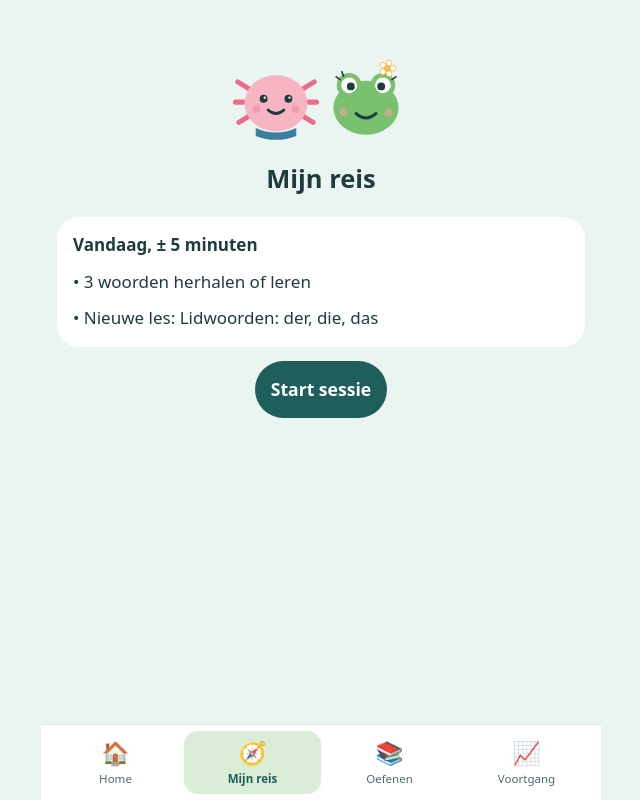
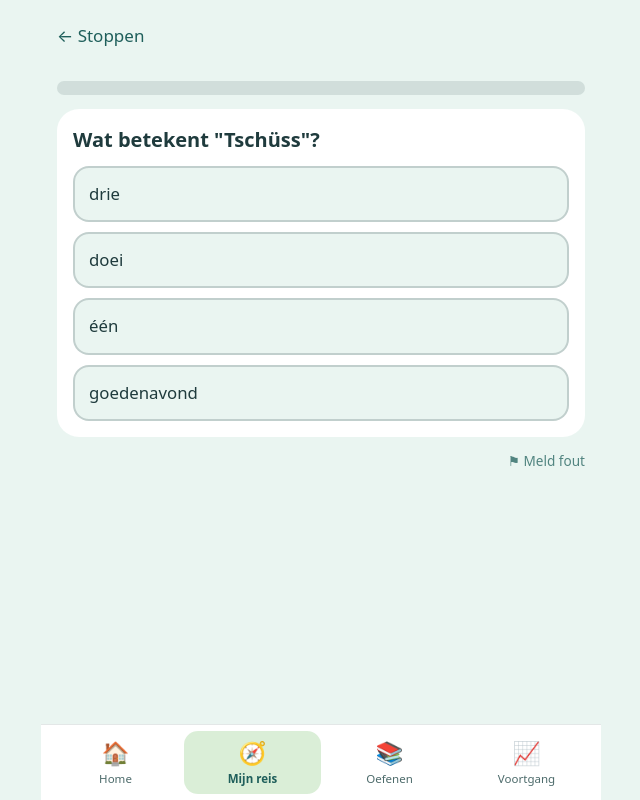
Before and after one commit to karstpalma12345/die-reise, a React (Vite) app: page / in a window 1280 px wide. Both pictures are taken after a click on the button "Verder met je reis · ± 5 min". Shown: the whole page, without its empty margins (319-959 px from the left). Built offline with nearby package versions, Linux system fonts and the light colour scheme.

Commit message:
Add files via upload

```diff
--- a/src/App.tsx
+++ b/src/App.tsx
@@ -27,7 +27,7 @@ export default function App() {
       {error && <div className="error">{error}</div>}
       <main>
         {tab === 'home' && <Home profile={profile} go={setTab} />}
-        {tab === 'journey' && <Journey gainXp={gainXp} />}
+        {tab === 'journey' && <Journey gainXp={gainXp} onExit={() => setTab('home')} />}
         {tab === 'practice' && <Learn gainXp={gainXp} setLevel={setLevel} />}
         {tab === 'progress' && <Soon who="karst" title="Voortgang" text="Hier zie je je niveau, je aandachtspunten en je resultaten." phase="fase 5" />}
       </main>
--- a/src/exercises.ts
+++ b/src/exercises.ts
@@ -6,7 +6,6 @@ export interface Ex {
   vocabId?: string; facet?: Facet; near?: string;
 }
 export const norm = (s: string) => s.toLowerCase().replace(/ß/g, 'ss').replace(/[.,!?"'’]/g, '').replace(/\s+/g, ' ').trim();
-export const isCorrect = (ex: Ex, given: string) => ex.answers.some((a) => norm(a) === norm(given));
 export const shuffle = <T,>(a: T[]): T[] => { const r = [...a]; for (let i = r.length - 1; i > 0; i--) { const j = Math.floor(Math.random() * (i + 1)); [r[i], r[j]] = [r[j], r[i]]; } return r; };
 export const full = (w: Word) => (w.gender ? `${w.gender} ${w.de}` : w.de);
 const info = (w: Word) => `${w.ex} – ${w.exNl}`;
@@ -21,3 +20,21 @@ export function vocabEx(w: Word, kind: 'recog' | 'recall' | 'article', pool: Wor
   const others = shuffle(pool.filter((p) => p.id !== w.id && p.type === w.type && p.nl !== w.nl)).slice(0, 3).map((p) => p.nl);
   return { ...base, id: `${w.id}-de2nl`, kind: 'mc', prompt: `Wat betekent "${full(w)}"?`, options: shuffle([w.nl, ...others]), answers: [w.nl], category: 'vocabulary' };
 }
+
+// Antwoordcontrole met drie uitkomsten: full (goed), variant (bijna goed: schrijfvariant) of wrong.
+// Bij typen telt een andere hoofdletter, ß→ss, ä/ö/ü → a/o/u of ae/oe/ue als schrijfvariant. Zet CASE_STRICT op false om hoofdletters te negeren.
+const CASE_STRICT = true;
+const TWINS = new Set(['schon', 'wurde', 'zahlen', 'bar']); // zonder trema een ander woord (schön/schon): nooit een variant
+const strip = (s: string) => s.replace(/[.,!?"'’]/g, '').replace(/\s+/g, ' ').trim();
+const forms = (a: string) => { const s = strip(a).toLowerCase().replace(/ß/g, 'ss');
+  return [s, s.replace(/ä/g, 'a').replace(/ö/g, 'o').replace(/ü/g, 'u'), s.replace(/ä/g, 'ae').replace(/ö/g, 'oe').replace(/ü/g, 'ue')]; };
+export type Grade = 'full' | 'variant' | 'wrong';
+export function grade(ex: Ex, given: string): Grade {
+  const g = strip(given); if (!g) return 'wrong'; const low = g.toLowerCase();
+  if (ex.kind !== 'type') return ex.answers.some((a) => strip(a).toLowerCase() === low) ? 'full' : 'wrong'; // meerkeuze en woordvolgorde: hoofdletters tellen niet
+  if (ex.answers.some((a) => strip(a) === g)) return 'full';
+  if (TWINS.has(low)) return 'wrong';
+  if (ex.answers.some((a) => forms(a).includes(low.replace(/ß/g, 'ss')))) return CASE_STRICT || low !== strip(ex.answers[0]).toLowerCase() ? 'variant' : 'full';
+  return 'wrong';
+}
+export const isCorrect = (ex: Ex, given: string) => grade(ex, given) !== 'wrong';
--- /dev/null
+++ b/src/reports.ts
@@ -0,0 +1,14 @@
+// "Meld fout": meldingen blijven lokaal op je toestel. Via Oefenen → Gemelde fouten kopieer je de lijst om aan Claude te geven.
+import { get, put } from './db';
+import type { Ex } from './exercises';
+import { APP_VERSION } from './version';
+import { dayStr } from './srs';
+export interface Report { t: number; day: string; version: string; id: string; prompt: string; options?: string[]; answers: string[]; explain: string; topic: string }
+export const loadReports = async (): Promise<Report[]> => (await get<Report[]>('kv', 'reports')) ?? [];
+export async function addReport(ex: Ex): Promise<void> {
+  const all = await loadReports(); if (all.some((r) => r.id === ex.id)) return;
+  await put('kv', 'reports', [...all, { t: Date.now(), day: dayStr(), version: APP_VERSION, id: ex.id, prompt: ex.prompt, options: ex.options, answers: ex.answers, explain: ex.explain, topic: ex.topic }]);
+}
+export const clearReports = () => put('kv', 'reports', [] as Report[]);
+export const reportsText = (r: Report[]) => `Gemelde fouten – Die Reise v${r[0]?.version ?? APP_VERSION}\n\n` + r.map((x, i) =>
+  `${i + 1}. [${x.id}] ${x.prompt}${x.options ? ' (opties: ' + x.options.join(' / ') + ')' : ''}\n   Antwoord in de app: ${x.answers.join(' / ')}\n   Uitleg in de app: ${x.explain}`).join('\n\n');
--- a/src/screens/Journey.tsx
+++ b/src/screens/Journey.tsx
@@ -25,40 +25,36 @@ async function buildPlan(): Promise<Plan> {
   return { phases, lines };
 }
 
-export default function Journey({ gainXp }: { gainXp: (n: number) => void }) {
+export default function Journey({ gainXp, onExit }: { gainXp: (n: number) => void; onExit: () => void }) {
   const [plan, setPlan] = useState<Plan | null>(null);
-  const [step, setStep] = useState<'intro' | 'run' | 'end'>('intro');
+  const [step, setStep] = useState<'loading' | 'run' | 'end'>('loading');
   const [p, setP] = useState(0); const [explain, setExplain] = useState(false);
   const acc = useRef({ score: 0, total: 0, wrong: [] as Wrong[] });
-  useEffect(() => { if (step === 'intro') { setPlan(null); buildPlan().then(setPlan); } }, [step]);
+  // Geen tussenscherm: de sessie start direct.
+  useEffect(() => { if (step === 'loading') buildPlan().then((pl) => { acc.current = { score: 0, total: 0, wrong: [] }; setPlan(pl); setP(0); setExplain(pl.phases[0].kind === 'lesson'); setStep('run'); }); }, [step]);
 
-  if (step === 'intro') return (
-    <div className="screen center"><Duo size={90} /><h2>Mijn reis</h2>
-      {!plan ? <p className="muted">Even je sessie voorbereiden…</p> : <>
-        <div className="card wrongs"><strong>Vandaag, ± 5 minuten</strong>{plan.lines.map((l) => <span key={l}>• {l}</span>)}</div>
-        <button className="primary" onClick={() => { acc.current = { score: 0, total: 0, wrong: [] }; setP(0); setExplain(plan.phases[0].kind === 'lesson'); setStep('run'); }}>Start sessie</button></>}
-    </div>);
-
+  if (step === 'loading' || !plan) return <div className="screen center"><Duo size={90} /><p className="muted">Even je sessie voorbereiden…</p></div>;
   if (step === 'end') return (
     <div className="screen center"><Duo size={90} mood="cheer" /><h2>Sessie klaar!</h2>
       <div className="stat big"><b>{acc.current.score}/{acc.current.total}</b><span>goed</span></div>
       {acc.current.wrong.length > 0 && <div className="card wrongs"><strong>Om nog eens te bekijken ({acc.current.wrong.length})</strong>
         {acc.current.wrong.map((x, i) => <div key={i} className="wr"><b>{x.prompt}</b><span>Juist: {x.correct}</span><span className="muted">{x.explain}</span></div>)}</div>}
       <p className="muted">Fouten komen vanzelf terug in een volgende sessie.</p>
-      <button className="primary" onClick={() => setStep('intro')}>Nog een sessie</button></div>);
+      <button className="primary" onClick={() => setStep('loading')}>Nog een sessie</button><button className="link" onClick={onExit}>Terug naar Home</button></div>);
 
-  const ph = plan!.phases[p];
+  const ph = plan.phases[p];
   if (ph.kind === 'lesson' && explain) return (
-    <div className="screen"><button className="link" onClick={() => setStep('intro')}>← Stoppen</button><h2>{ph.l.title}</h2><p className="muted">Doel: {ph.l.objective}</p>
+    <div className="screen"><button className="link" onClick={onExit}>← Stoppen</button><h2>{ph.l.title}</h2><p className="muted">Doel: {ph.l.objective}</p>
       {ph.l.sections.map((s) => <div className="card" key={s.h}><strong>{s.h}</strong><p style={{ whiteSpace: 'pre-line' }}>{s.body}</p>
         {s.examples?.map(([de, nl]) => <details key={de}><summary>{de}</summary><span className="muted">{nl}</span></details>)}</div>)}
       <button className="primary" onClick={() => setExplain(false)}>Naar de oefeningen</button></div>);
 
-  return <Practice key={p} title={ph.title} exercises={ph.ex} onAnswer={recordAnswer} onExit={() => setStep('intro')}
+  const offset = plan.phases.slice(0, p).reduce((n, x) => n + x.ex.length, 0); const grandTotal = plan.phases.reduce((n, x) => n + x.ex.length, 0);
+  return <Practice key={p} title={ph.title} hideTitle offset={offset} grandTotal={grandTotal} exercises={ph.ex} onAnswer={recordAnswer} onExit={onExit}
     onDone={async (s, t, w) => {
       acc.current = { score: acc.current.score + s, total: acc.current.total + t, wrong: [...acc.current.wrong, ...w] };
       if (ph.kind === 'lesson' && s / t >= 0.7) { await put('lessons', ph.l.id, { id: ph.l.id, done: true, score: s, date: dayStr() }); gainXp(20); }
-      if (p + 1 < plan!.phases.length) { setP(p + 1); setExplain(plan!.phases[p + 1].kind === 'lesson'); }
+      if (p + 1 < plan.phases.length) { setP(p + 1); setExplain(plan.phases[p + 1].kind === 'lesson'); }
       else { gainXp(acc.current.score * 10 + 10); setStep('end'); }
     }} />;
 }
--- a/src/screens/Learn.tsx
+++ b/src/screens/Learn.tsx
@@ -1,5 +1,6 @@
 import { useCallback, useEffect, useState } from 'react';
 import Practice, { type Wrong } from './Practice';
+import ReportsCard from './Reports';
 import { APP_VERSION } from '../version';
 import { recordAnswer } from '../progress';
 import { all, put } from '../db';
@@ -62,6 +63,7 @@ export default function Learn({ gainXp, setLevel }: Props) {
           <strong>{done.has(l.id) ? '✅ ' : open ? '' : '🔒 '}{l.title}</strong><span className="muted">{l.level} · {open ? l.objective : 'Rond eerst de vorige les af.'}</span></button>; })}
       <h3>Instaptoets</h3>
       <div className="card"><p>10 korte vragen om te schatten waar je begint. Je mag ook gewoon bij A0 starten.</p><button className="chip" onClick={() => setView({ t: 'place' })}>Start instaptoets</button></div>
+      <ReportsCard />
       <div className="card"><strong>Spreken en luisteren</strong><p>Komt binnenkort: Carla spreekt woorden en zinnen uit en jij neemt jezelf op.</p></div>
     </div>
   );
--- a/src/screens/Practice.tsx
+++ b/src/screens/Practice.tsx
@@ -1,41 +1,54 @@
 import { useEffect, useRef, useState } from 'react';
-import { type Ex, isCorrect, norm } from '../exercises';
+import { type Ex, type Grade, grade, norm } from '../exercises';
+import { addReport } from '../reports';
 export interface Wrong { prompt: string; correct: string; explain: string }
-interface Props { title: string; exercises: Ex[]; onAnswer?: (ex: Ex, ok: boolean, given: string) => void; onDone: (score: number, total: number, wrong: Wrong[]) => void; onExit: () => void; showFeedback?: boolean; }
-const AUTO_MS = 1000; // na een goed antwoord gaat de app na 1 seconde vanzelf door
+interface Props { title: string; exercises: Ex[]; onAnswer?: (ex: Ex, ok: boolean, given: string, partial?: boolean) => void; onDone: (score: number, total: number, wrong: Wrong[]) => void; onExit: () => void;
+  showFeedback?: boolean; offset?: number; grandTotal?: number; hideTitle?: boolean; }
+const AUTO = { full: 1000, variant: 2500 }; // ms tot de volgende vraag vanzelf start
 
-export default function Practice({ title, exercises, onAnswer, onDone, onExit, showFeedback = true }: Props) {
-  const [i, setI] = useState(0); const [given, setGiven] = useState(''); const [res, setRes] = useState<boolean | null>(null);
-  const [score, setScore] = useState(0); const [picked, setPicked] = useState<number[]>([]);
-  const wrongRef = useRef<Wrong[]>([]);
+export default function Practice({ title, exercises, onAnswer, onDone, onExit, showFeedback = true, offset = 0, grandTotal, hideTitle }: Props) {
+  const [i, setI] = useState(0); const [given, setGiven] = useState(''); const [res, setRes] = useState<Grade | null>(null);
+  const [score, setScore] = useState(0); const [picked, setPicked] = useState<number[]>([]); const [reported, setReported] = useState('');
+  const wrongRef = useRef<Wrong[]>([]); const inputRef = useRef<HTMLInputElement>(null);
   const ex = exercises[i];
   const next = (sc = score) => { if (i + 1 >= exercises.length) onDone(sc, exercises.length, wrongRef.current); else { setI(i + 1); setGiven(''); setRes(null); setPicked([]); } };
-  useEffect(() => { if (res === true && showFeedback) { const t = setTimeout(() => next(), AUTO_MS); return () => clearTimeout(t); } }, [res, i]); // eslint-disable-line
   const submit = (g: string) => {
     if (res !== null || !g.trim()) return;
-    const ok = isCorrect(ex, g);
+    const r = grade(ex, g); const ok = r !== 'wrong';
     if (!ok) wrongRef.current.push({ prompt: ex.prompt, correct: ex.answers[0], explain: ex.explain });
-    setGiven(g); setRes(ok); if (ok) setScore((s) => s + 1); onAnswer?.(ex, ok, g);
+    setGiven(g); setRes(r); if (ok) setScore((s) => s + 1); onAnswer?.(ex, ok, g, r === 'variant');
     if (!showFeedback) next(ok ? score + 1 : score);
   };
-  const words = ex.options ?? [];
-  const shown = res === false ? ex.answers[0].split(' ') : picked.map((n) => words[n]); // bij een fout zie je alleen het juiste antwoord
+  useEffect(() => { if (res && res !== 'wrong' && showFeedback) { const t = setTimeout(() => next(), AUTO[res]); return () => clearTimeout(t); } }, [res, i]); // eslint-disable-line
+  useEffect(() => { if (ex.kind === 'type') inputRef.current?.focus(); }, [i]); // eslint-disable-line
+  // Automatisch controleren: direct bij een goed of bijna goed antwoord; anders na 2 seconden stilte (als er genoeg is getypt).
+  useEffect(() => {
+    if (ex.kind !== 'type' || res !== null || !given.trim()) return;
+    if (grade(ex, given) !== 'wrong') { submit(given); return; }
+    if (given.trim().length < Math.min(...ex.answers.map((a) => a.length))) return;
+    const t = setTimeout(() => submit(given), 2000); return () => clearTimeout(t);
+  }, [given]); // eslint-disable-line
+  const total = grandTotal ?? exercises.length; const words = ex.options ?? [];
+  const shown = res === 'wrong' ? ex.answers[0].split(' ') : picked.map((n) => words[n]); // bij een fout zie je alleen het juiste antwoord
   const orderUI = (<div>
     <div className="ans" aria-label="Jouw zin">{shown.length === 0 && <span className="muted">Tik op de woorden in de goede volgorde</span>}
-      {shown.map((w, k) => <button key={k} className={'tok' + (res === false ? ' good' : '')} disabled={res !== null} onClick={() => setPicked(picked.filter((x) => x !== picked[k]))}>{w}</button>)}</div>
+      {shown.map((w, k) => <button key={k} className={'tok' + (res === 'wrong' ? ' good' : '')} disabled={res !== null} onClick={() => setPicked(picked.filter((x) => x !== picked[k]))}>{w}</button>)}</div>
     <div className="bank">{words.map((w, n) => picked.includes(n) ? null : <button key={n} className="tok" disabled={res !== null} onClick={() => setPicked([...picked, n])}>{w}</button>)}</div>
     {res === null && <button className="primary" disabled={!picked.length} onClick={() => submit(picked.map((n) => words[n]).join(' '))}>Controleer</button>}</div>);
   return (
     <div className="screen">
-      <div className="row"><button className="link" onClick={onExit}>← Stoppen</button><span className="muted">{title} · {i + 1}/{exercises.length}</span></div>
-      <div className="bar"><i style={{ width: (i / exercises.length) * 100 + '%' }} /></div>
+      <div className="row"><button className="link" onClick={onExit}>← Stoppen</button>{!hideTitle && <span className="muted">{title} · {i + 1}/{exercises.length}</span>}</div>
+      <div className="bar"><i style={{ width: ((offset + i) / total) * 100 + '%' }} /></div>
       <div className="card"><h2 className="q">{ex.prompt}</h2>
-        {ex.kind === 'order' ? orderUI : ex.kind === 'mc' ? <div className="opts">{ex.options!.map((o) => <button key={o} className={'opt' + (res !== null && isCorrect(ex, o) ? ' ok' : '')} disabled={res !== null} onClick={() => submit(o)}>{o}</button>)}</div>
-          : <form onSubmit={(e) => { e.preventDefault(); submit(given); }}><input className="inp" value={res === false ? '' : given} onChange={(e) => setGiven(e.target.value)} disabled={res !== null} autoCapitalize="off" autoCorrect="off" spellCheck={false} placeholder="Typ je antwoord" aria-label="Antwoord" />
+        {ex.kind === 'order' ? orderUI : ex.kind === 'mc' ? <div className="opts">{ex.options!.map((o) => <button key={o} className={'opt' + (res !== null && grade(ex, o) !== 'wrong' ? ' ok' : '')} disabled={res !== null} onClick={() => submit(o)}>{o}</button>)}</div>
+          : <form onSubmit={(e) => { e.preventDefault(); submit(given); }}><input ref={inputRef} className="inp" value={res === 'wrong' ? '' : given} onChange={(e) => { if (res === null) setGiven(e.target.value); }} readOnly={res !== null}
+              autoCapitalize={/^[a-zäöüß]/.test(ex.answers[0]) ? 'off' : 'sentences'} autoCorrect="off" spellCheck={false} enterKeyHint="done" placeholder="Typ je antwoord" aria-label="Antwoord" />
             {res === null && <button className="primary" type="submit">Controleer</button>}</form>}
       </div>
-      {res === true && showFeedback && <div className="card fb okc"><strong>✓ Goed zo!</strong><button className="link" onClick={() => next()}>Volgende ›</button></div>}
-      {res === false && showFeedback && <div className="card fb noc">
+      <button className="link small" style={{ alignSelf: 'flex-end' }} disabled={reported === ex.id} onClick={() => { addReport(ex); setReported(ex.id); }}>{reported === ex.id ? 'Gemeld ✓' : '⚑ Meld fout'}</button>
+      {res === 'full' && showFeedback && <div className="card fb okc"><strong>✓ Goed zo!</strong><button className="link" onClick={() => next()}>Volgende ›</button></div>}
+      {res === 'variant' && showFeedback && <div className="card fb okc"><strong>Bijna goed!</strong><span className="muted">Zo schrijf je het:</span><div className="right">{ex.answers[0]}</div><button className="link" onClick={() => next()}>Volgende ›</button></div>}
+      {res === 'wrong' && showFeedback && <div className="card fb noc">
         <span className="muted">Juist is:</span><div className="right">{ex.answers[0]}</div>
         {ex.near && norm(given) === norm(ex.near) && <p className="why">Vergeet het lidwoord niet.</p>}
         <p className="why">{ex.explain}</p>
--- /dev/null
+++ b/src/screens/Reports.tsx
@@ -0,0 +1,12 @@
+import { useEffect, useState } from 'react';
+import { loadReports, clearReports, reportsText, type Report } from '../reports';
+export default function ReportsCard() {
+  const [r, setR] = useState<Report[]>([]); const [msg, setMsg] = useState(''); const [text, setText] = useState('');
+  useEffect(() => { loadReports().then(setR); }, []);
+  if (!r.length) return <div className="card"><strong>Gemelde fouten</strong><p>Klopt een vraag of vertaling niet? Tik tijdens een oefening op "⚑ Meld fout". Je meldingen verschijnen hier.</p></div>;
+  const copy = async () => { const t = reportsText(r); try { await navigator.clipboard.writeText(t); setMsg('Gekopieerd! Plak de lijst in je gesprek met Claude.'); } catch { setText(t); setMsg('Kopiëren lukt niet vanzelf. Selecteer de tekst hieronder en kopieer hem.'); } };
+  const clear = async () => { if (window.confirm('Alle gemelde fouten wissen?')) { await clearReports(); setR([]); setMsg(''); setText(''); } };
+  return <div className="card wrongs"><strong>Gemelde fouten ({r.length})</strong><p>Kopieer de lijst en plak hem in je gesprek met Claude, dan neem ik ze mee in een verbetering.</p>
+    <button className="chip" onClick={copy}>Kopieer lijst</button><button className="link" onClick={clear}>Lijst wissen</button>
+    {msg && <span className="muted">{msg}</span>}{text && <textarea className="inp" readOnly rows={6} value={text} onFocus={(e) => e.currentTarget.select()} />}</div>;
+}
--- a/src/styles.css
+++ b/src/styles.css
@@ -45,3 +45,4 @@ details{margin-top:8px}summary{font-weight:600}.stat.big{padding:20px 40px}.stat
 .right{font-size:1.7rem;font-weight:700;color:#2e7d32;margin:2px 0 4px}@media(prefers-color-scheme:dark){.right{color:#8fd48a}}
 .why{margin:0;font-size:.95rem;color:var(--muted)}.tok.good{background:#c9ecc4;border-color:#3a9a3a;color:#1f3b3d}
 .okc .link{align-self:flex-end;padding:0}.card.wrongs span{display:block}
+.link.small{font-size:.85rem;opacity:.75;padding:0}textarea.inp{font-size:.8rem}
--- a/src/version.ts
+++ b/src/version.ts
@@ -1 +1 @@
-export const APP_VERSION = '0.4.0';
+export const APP_VERSION = '0.5.0';
```
